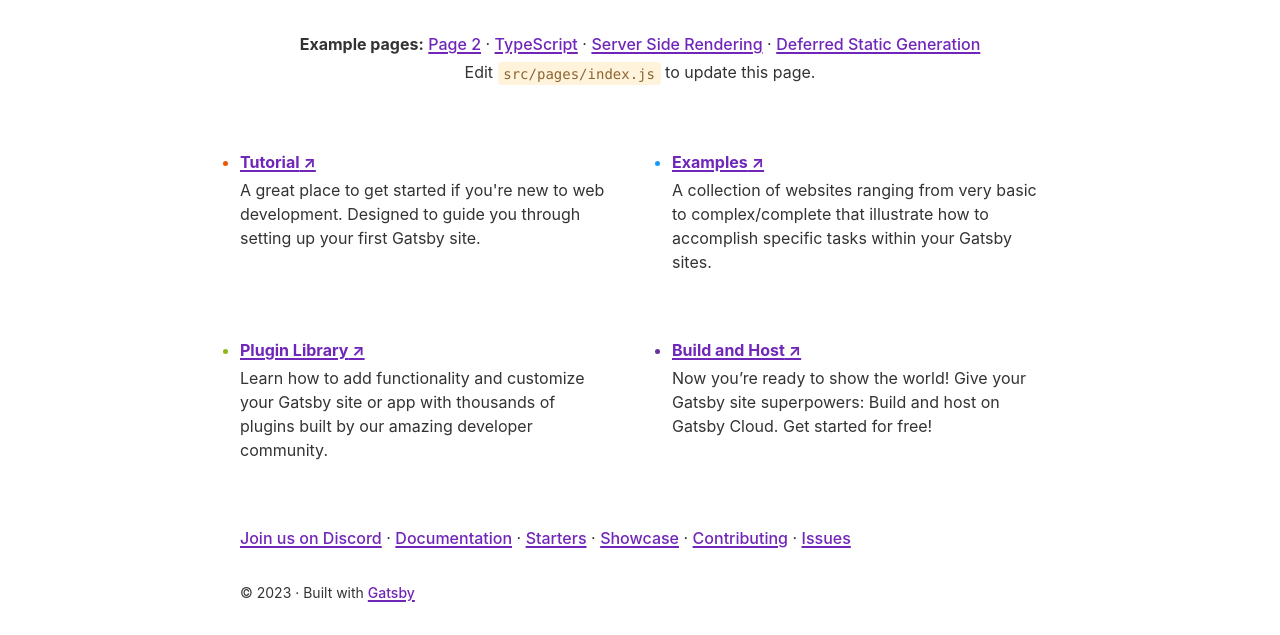
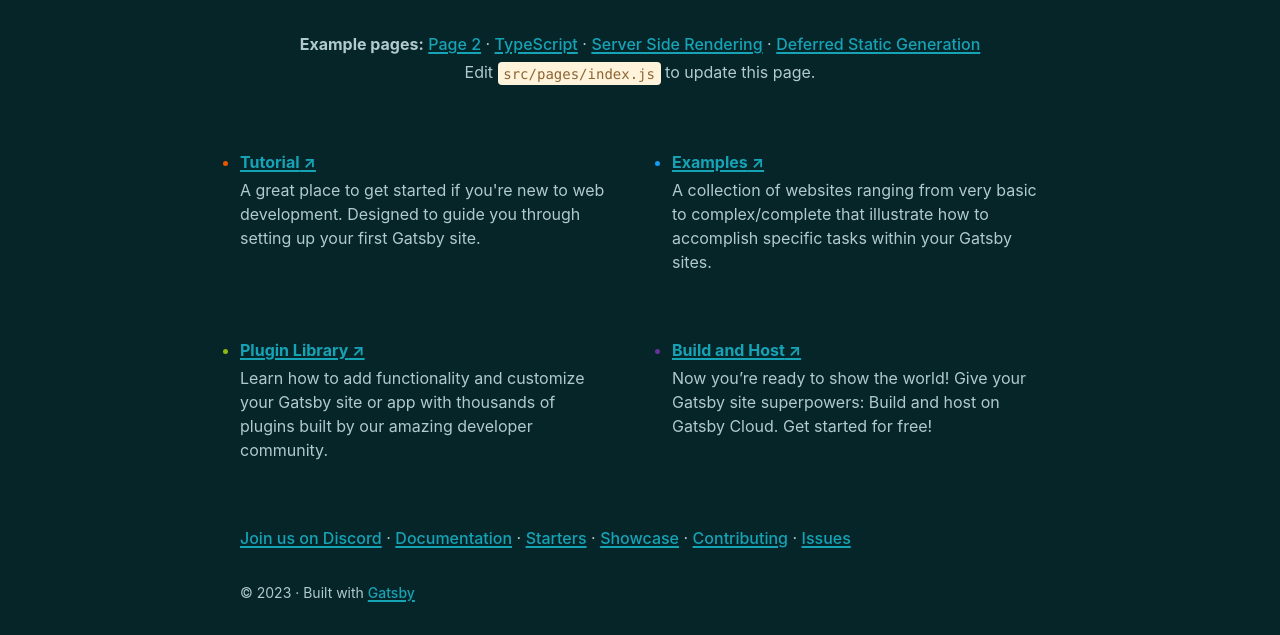
Before and after one commit to mdurks/creativeOutletBlog, a Gatsby site: page / in a window 1280 px wide. Shown: the part 224-859 px from the top of the page. Built offline with nearby package versions, Linux system fonts and the light colour scheme; Gatsby itself is replaced by a stand-in of ours.

Commit message:
Install styled components.  Update colour scheme

```diff
--- a/gatsby-config.js
+++ b/gatsby-config.js
@@ -16,6 +16,7 @@ module.exports = {
   },
   plugins: [
     `gatsby-plugin-image`,
+    `gatsby-plugin-styled-components`,
     {
       resolve: `gatsby-source-filesystem`,
       options: {
--- a/package.json
+++ b/package.json
@@ -5,14 +5,17 @@
   "version": "0.1.0",
   "author": "Kyle Mathews <mathews.kyle@gmail.com>",
   "dependencies": {
+    "babel-plugin-styled-components": "^2.0.7",
     "gatsby": "^5.8.0",
     "gatsby-plugin-image": "^3.8.0",
     "gatsby-plugin-manifest": "^5.8.0",
     "gatsby-plugin-sharp": "^5.8.0",
+    "gatsby-plugin-styled-components": "^6.8.0",
     "gatsby-source-filesystem": "^5.8.0",
     "gatsby-transformer-sharp": "^5.8.0",
     "react": "^18.2.0",
-    "react-dom": "^18.2.0"
+    "react-dom": "^18.2.0",
+    "styled-components": "^5.3.9"
   },
   "devDependencies": {
     "prettier": "^2.8.4"
--- a/src/components/layout.css
+++ b/src/components/layout.css
@@ -1,7 +1,7 @@
 :root {
   --border-radius: 4px;
-  --color-text: #333;
-  --color-primary: #7026b9;
+  --color-text: #B2CACD;
+  --color-primary: #16A3B6;
   --color-code-bg: #fff4db;
   --color-code: #8a6534;
   --font-sans: -apple-system, BlinkMacSystemFont, "Segoe UI", Helvetica, Arial,
@@ -42,7 +42,7 @@ body {
   font-weight: normal;
   margin: 0;
   word-wrap: break-word;
-  background-color: white;
+  background-color: #052529;
 }
 a {
   background-color: transparent;
--- a/src/pages/index.js
+++ b/src/pages/index.js
@@ -1,4 +1,5 @@
 import * as React from "react"
+import styled from "styled-components"
 import { Link } from "gatsby"
 import { StaticImage } from "gatsby-plugin-image"
 
```
Also changed, not shown: 1 other file.
